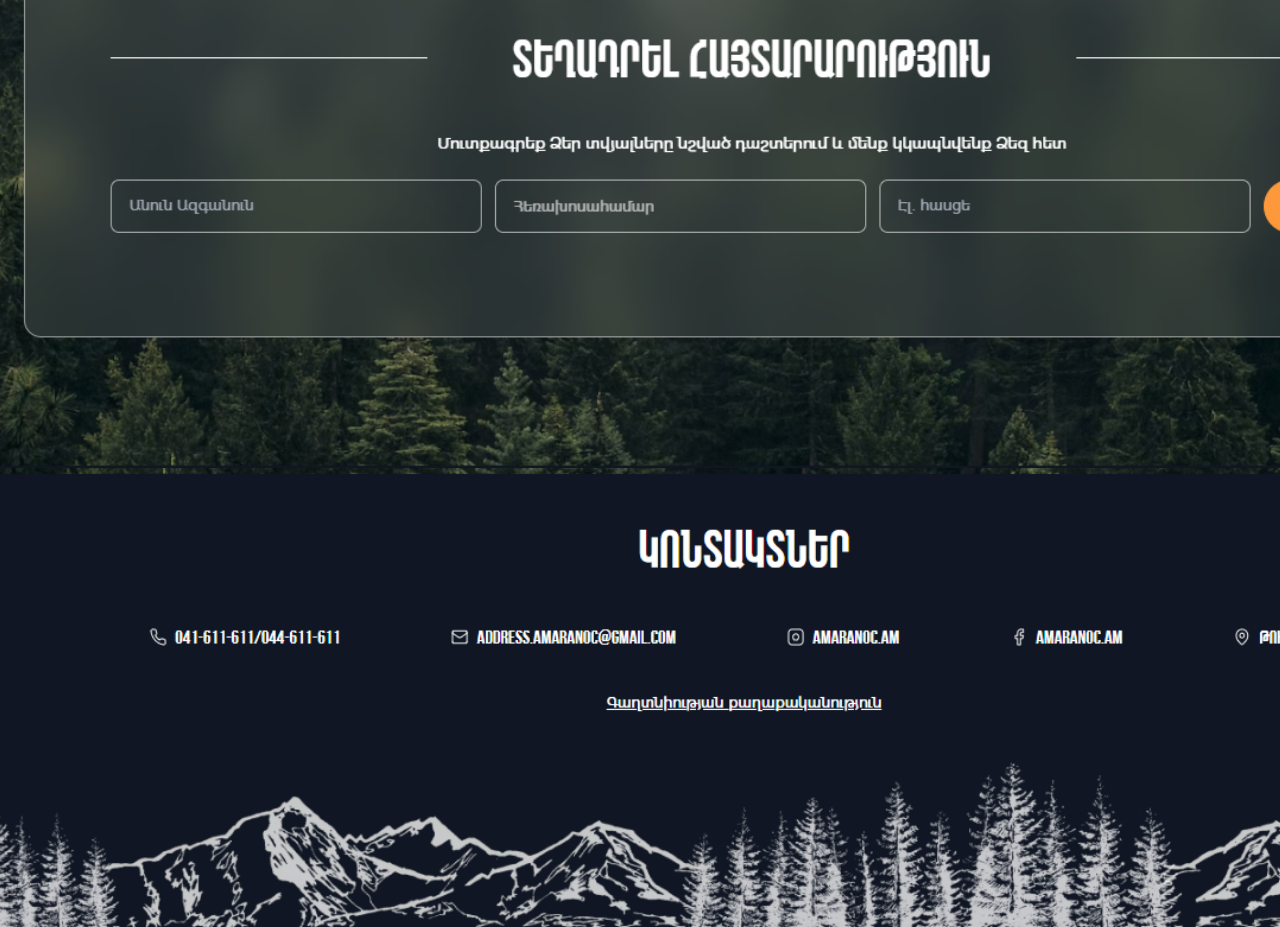
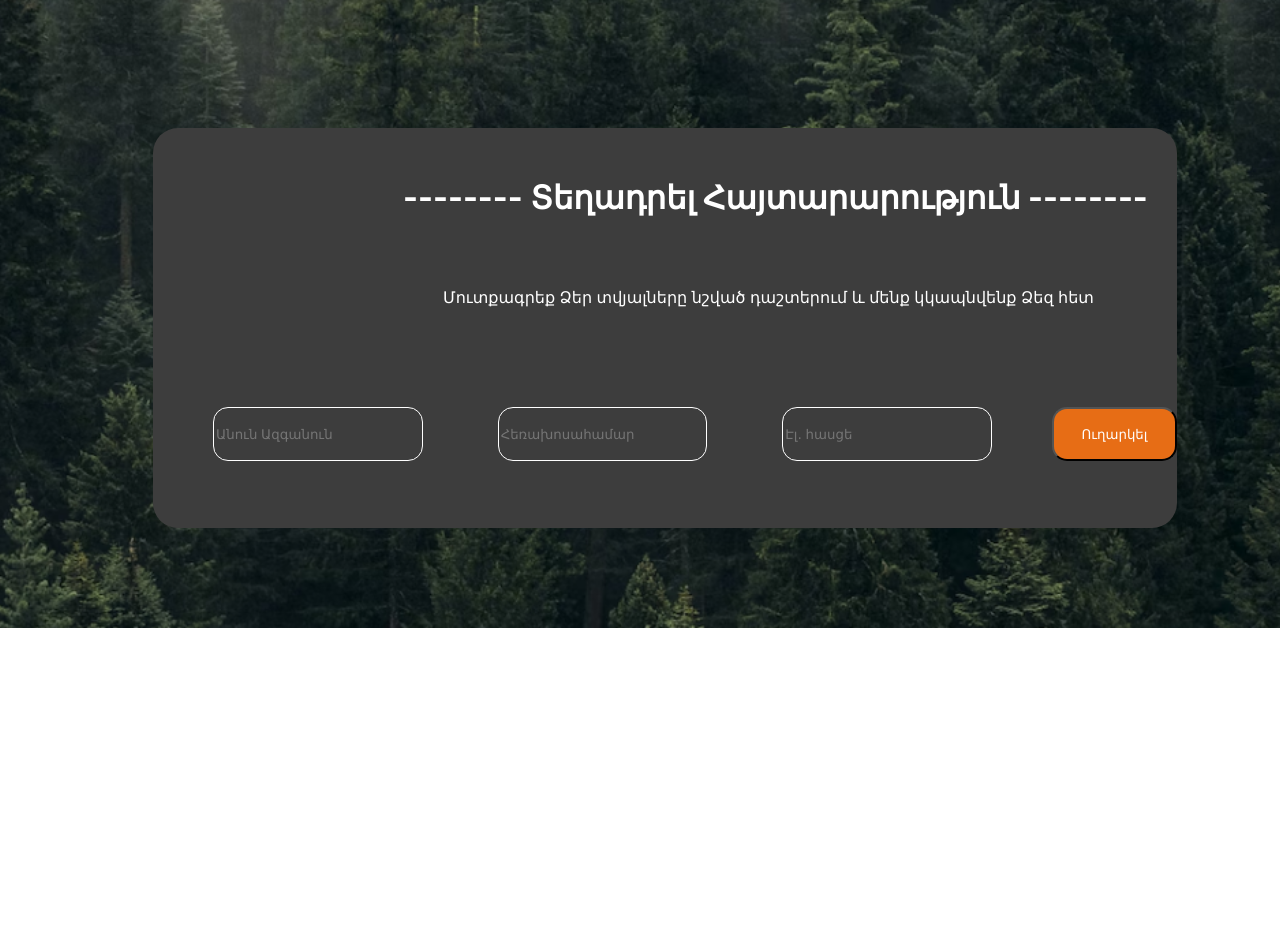
Before and after one commit to Epremyan-Misha/amaranoc-am, a React (Create React App) app: page / in a window 1280 px wide. Shown: the part 3320-4247 px from the top of the page. After the commit the page ends 3948 px from the top, so only its background shows below. Built offline with nearby package versions, Linux system fonts and the light colour scheme.

Commit message:
New Code

```diff
--- a/src/App.js
+++ b/src/App.js
@@ -1,11 +1,13 @@
 import "./App.css";
 import Head from "./Header";
 import Body from "./Body";
+import Footer from "./Footer";
 function App() {
   return (
     <>
       <Head />
       <Body />
+      <Footer />
     </>
   );
 }
--- a/src/Body.jsx
+++ b/src/Body.jsx
@@ -158,10 +158,6 @@ function Body() {
               <HouseCards title="Ծաղկաձոր" people="40" prace="150,000Դ" image="housesPhoto/caxkadzor3.png" />
             </div>
              <img className="pagesImg" src="photo/pages.png"/>
-             <div className="footerMain">
-              <img className="footerImg1" src="photo/footer1.png" />
-              <img className="footerImg2" src="photo/footer2.png" />
-              </div>
          </div>
         <div className="divForOptions">
           <div className="aranjnatner">
--- /dev/null
+++ b/src/Footer.jsx
@@ -0,0 +1,18 @@
+import "./index.css";
+function Footer(){
+    return(
+        <div className="footerMain"  style={{ backgroundImage: "url('/photo/footer1.png')" }}>
+            <div className="footerForReport">
+                <h1 className="h1ForFooter">-------- Տեղադրել Հայտարարություն --------</h1>
+                <p className="pForFooter">Մուտքագրեք Ձեր տվյալները նշված դաշտերում և մենք կկապնվենք Ձեզ հետ</p>
+                <div className="divForFooterInputs">
+                    <input className="inputForReport1" type="text" placeholder="Անուն Ազգանուն" />
+                    <input className="inputForReport2"  type="text" placeholder="Հեռախոսահամար" />
+                    <input className="inputForReport3"  type="text" placeholder="Էլ․ հասցե" />
+                    <button className="footerBtn">Ուղարկել</button>
+                </div>
+            </div>
+        </div>
+    )
+}
+export default Footer;
--- a/src/index.css
+++ b/src/index.css
@@ -21,6 +21,7 @@ code {
   display: flex;
   gap: 70px;
   margin-top: -140px;
+  width: 120%;
 }
 .peopleIcon,.globusIcon{
   cursor: pointer;
@@ -369,6 +370,10 @@ code {
 .housePrace{
   font-size: x-large;
   color: rgb(156, 155, 155);
+  transition: 0.5s;
+}
+.housePrace:hover{
+  color: rgb(44, 44, 44);
 }
 .divForHousesMain{
   cursor: pointer;
@@ -378,11 +383,20 @@ code {
   box-shadow: 2px 2px 4px black;
   height: 390px;
   width: 310px;
+  transition: 0.5s;
+}
+.divForHousesMain:hover{
+  width: 312px;
+  height: 395px;
 }
 .productHousesImg{
   margin-left: -5px;
   border-radius: 5px;
   width: 310px;
+  transition: 0.5s;
+}
+.productHousesImg:hover{
+  width: 320px;
 }
 .iconPeople{
   height: 25px;
@@ -395,14 +409,55 @@ code {
 .pagesImg{
   cursor: pointer;
   margin-top: 150px;
-  margin-left: 350px;
-
+  margin-left: 310px;
 }
-.footerMain{
-  display: grid;
-  margin-left: -355px;
+.footerMain {
+  height: 500px;
+  background-size: cover;
+  background-repeat: no-repeat;
+  background-position: center;
+  display: flex;
+  justify-content: center;
+  align-items: flex-start;
+  padding-top: 300px;
 }
-.footerImg1,.footerImg2{
-  width: 101.5%;
-  margin-left:-10px;
+.footerForReport {
+  width: 80%;
+  height: 400px;
+  background-color: rgb(61, 61, 61);
+  border-radius: 25px;
+  margin-left: 50px;
 }
+.h1ForFooter{
+  color: white;
+  margin-left: 250px;
+  margin-top: 50px;
+}
+.pForFooter{
+  color: white;
+  margin-left: 290px;
+  margin-top: 70px;
+}
+.divForFooterInputs{
+  margin-top: 100px;
+  display: flex;
+  gap: 75px;
+  margin-left: 60px;
+}
+.inputForReport1,.inputForReport2,.inputForReport3{
+  height: 50px;
+  width: 250px;
+  border-radius: 15px;
+  border: solid 1px white;
+  background-color: rgb(61, 61, 61);
+  color: white;
+}
+.footerBtn{
+  color: white;
+  background-color: rgb(231, 109, 21);
+  border-radius: 15px;
+  width: 150px;
+  margin-left: -15px;
+  cursor: pointer;
+  transition: 2s;
+}
```
Also changed, not shown: public/photo/footer1.png.
